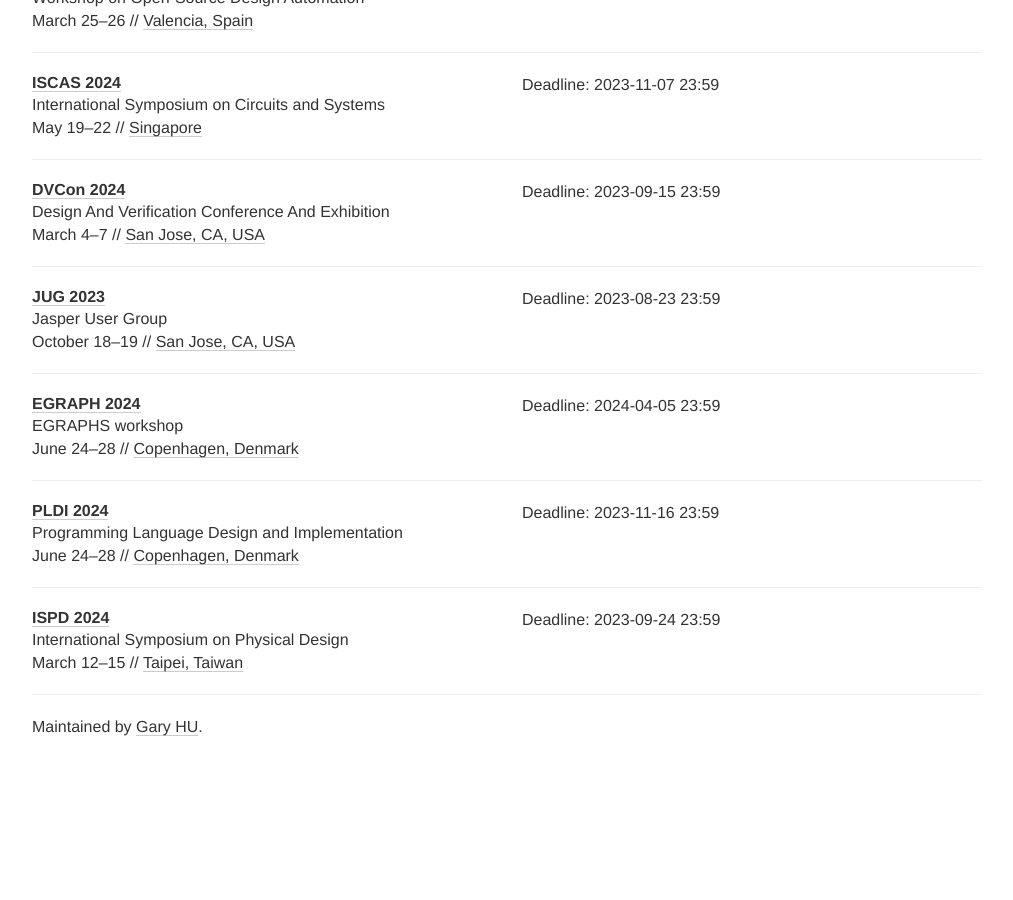
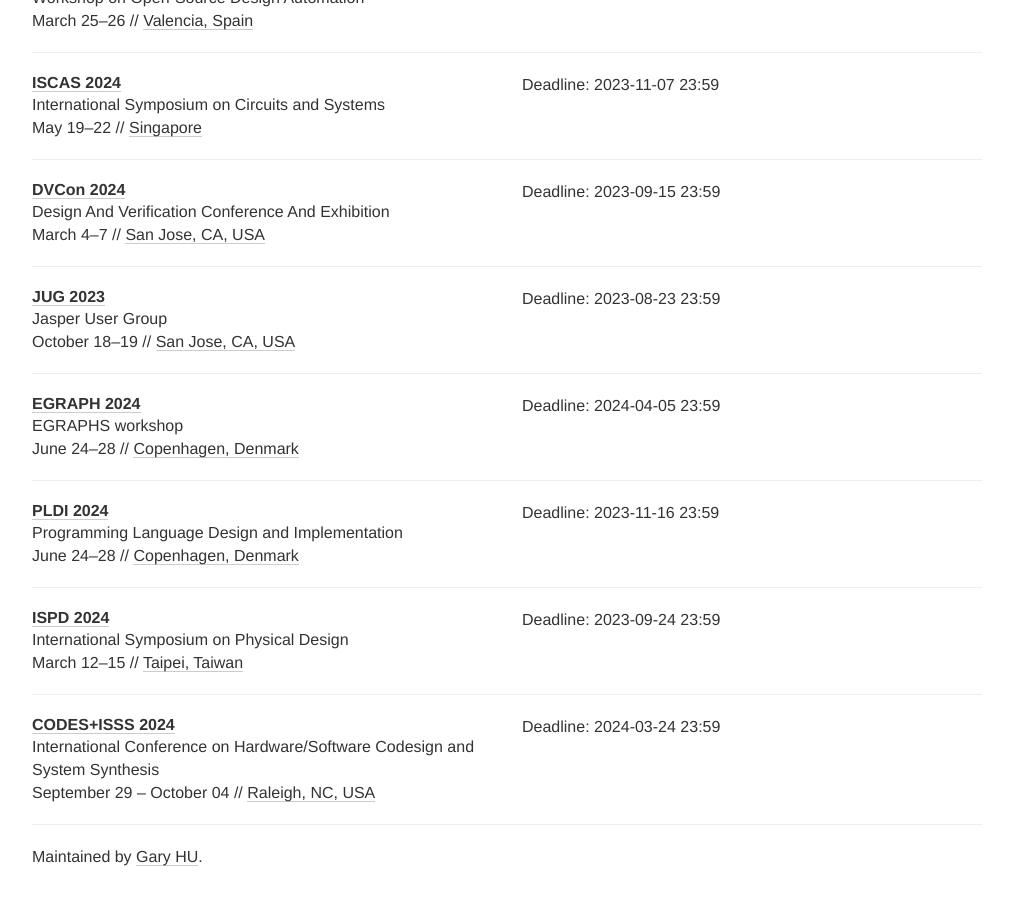
Before and after one commit to Gy-Hu/EDA_FV_conference_deadline, a Jekyll site: the page built from index.html, in a window 1280 px wide and 900 px high, scrolled down 4970 px. Shown: the whole window, without its empty margins (133-1146 px from the left). Built offline with Jekyll 4.4.1, drawn with Linux system fonts in a browser that asks for light colours; nearby versions of some CDN libraries; comment, search, counter and statistics services are not loaded; before the commit the page ends 5740 px from its top, so only the background shows below that.

Commit message:
update CODES+ISSS

```diff
--- a/_data/conferences.yml
+++ b/_data/conferences.yml
@@ -422,3 +422,12 @@
   deadline: ["2023-09-24 23:59"]
   place:   Taipei, Taiwan
   tags: [EDA]
+
+- name: CODES+ISSS
+  year: 2024
+  date: "September 29 - October 04"
+  description: International Conference on Hardware/Software Codesign and System Synthesis
+  link: https://esweek.org/wp-content/uploads/2024/02/CFP-CODESISSS-2024.pdf
+  deadline: ["2024-03-24 23:59"]
+  place:   Raleigh, NC, USA
+  tags: [EDA]
```
